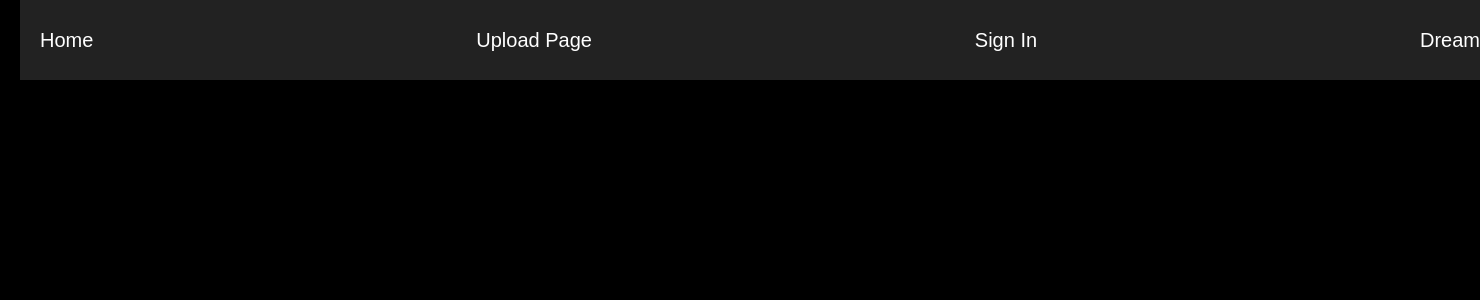
After one commit to yyytgf123/django_s3, a Django app: template DJANGO_S3_SDK/app/templates/fragments/header.html in a window 1480 px wide. The commit adds this page. Shown: the top 300 px of the page. Run offline with Django 5.2, Linux system fonts and the light colour scheme; the template is opened without the code that fills it, so the values that code supplies are empty.

Commit message:
file list output

```diff
--- a/DJANGO_S3_SDK/app/admin.py
+++ b/DJANGO_S3_SDK/app/admin.py
@@ -0,0 +1,2 @@
+from django.contrib import admin
+from app.models import Picture
--- /dev/null
+++ b/DJANGO_S3_SDK/app/templates/fragments/header.html
@@ -0,0 +1,87 @@
+<!DOCTYPE html>
+<html lang="ko">
+<head>
+    <meta charset="utf-8">
+    <title></title>
+    <style>
+        /* 전체 페이지 스타일 */
+        body {
+            background-color: #000; /* 검은색 배경 */
+            color: #fff; /* 기본 글씨 색상 흰색 */
+            margin: 0;
+            font-family: Arial, sans-serif;
+        }
+
+        ul {
+            list-style: none;
+            padding: 0;
+            margin: 0;
+        }
+
+        a {
+            text-decoration: none;
+            outline: none;
+            color: #fff; /* 링크 글씨도 흰색 */
+            transition: color 0.3s ease; /* 부드러운 색상 변화 */
+        }
+
+        a:hover {
+            color: #f39c12; /* 마우스 올리면 노란색으로 변경 */
+        }
+
+        .page {
+            width: 1440px;
+            margin: 0 auto;
+        }
+
+        header {
+            width: 100%;
+            height: 80px;
+            display: flex;
+            align-items: center;
+            justify-content: space-between;
+            background-color: #222; /* 헤더 배경 어두운 회색 */
+            padding: 0 20px;
+        }
+
+        header h2 {
+            margin: 0;
+            color: #fff; /* 헤더 제목 색상 */
+        }
+
+        header nav {
+            width: 100%;
+            height: 100%;
+        }
+
+        header ul {
+            width: 100%;
+            height: 100%;
+            display: flex;
+            justify-content: space-between;
+            align-items: center;
+        }
+
+        header ul li {
+            font-size: 20px;
+            height: 100%;
+            display: flex;
+            align-items: center;
+        }
+    </style>
+</head>
+<body>
+    <div class="page">
+        <header>
+            <nav>
+                <ul>
+                    <li><a href="/">Home</a></li>
+                    <li><a href="/register">Upload Page</a></li>
+                    <li><a href="/useradd">Sign In</a></li>
+                    <li><a href="">Dream</a></li>
+                </ul>
+            </nav>
+        </header>
+    </div>
+</body>
+</html>
--- a/DJANGO_S3_SDK/app/templates/useradd.html
+++ /dev/null
@@ -1 +0,0 @@
-<a href="/useradd">회원 가입</a>
```
Also changed, not shown: DJANGO_S3_SDK/app/templates/main.html (+2 -6 lines), DJANGO_S3_SDK/app/templates/register.html (+40 -12 lines), DJANGO_S3_SDK/app/views.py (+30 -2 lines), DJANGO_S3_SDK/db.sqlite3.
